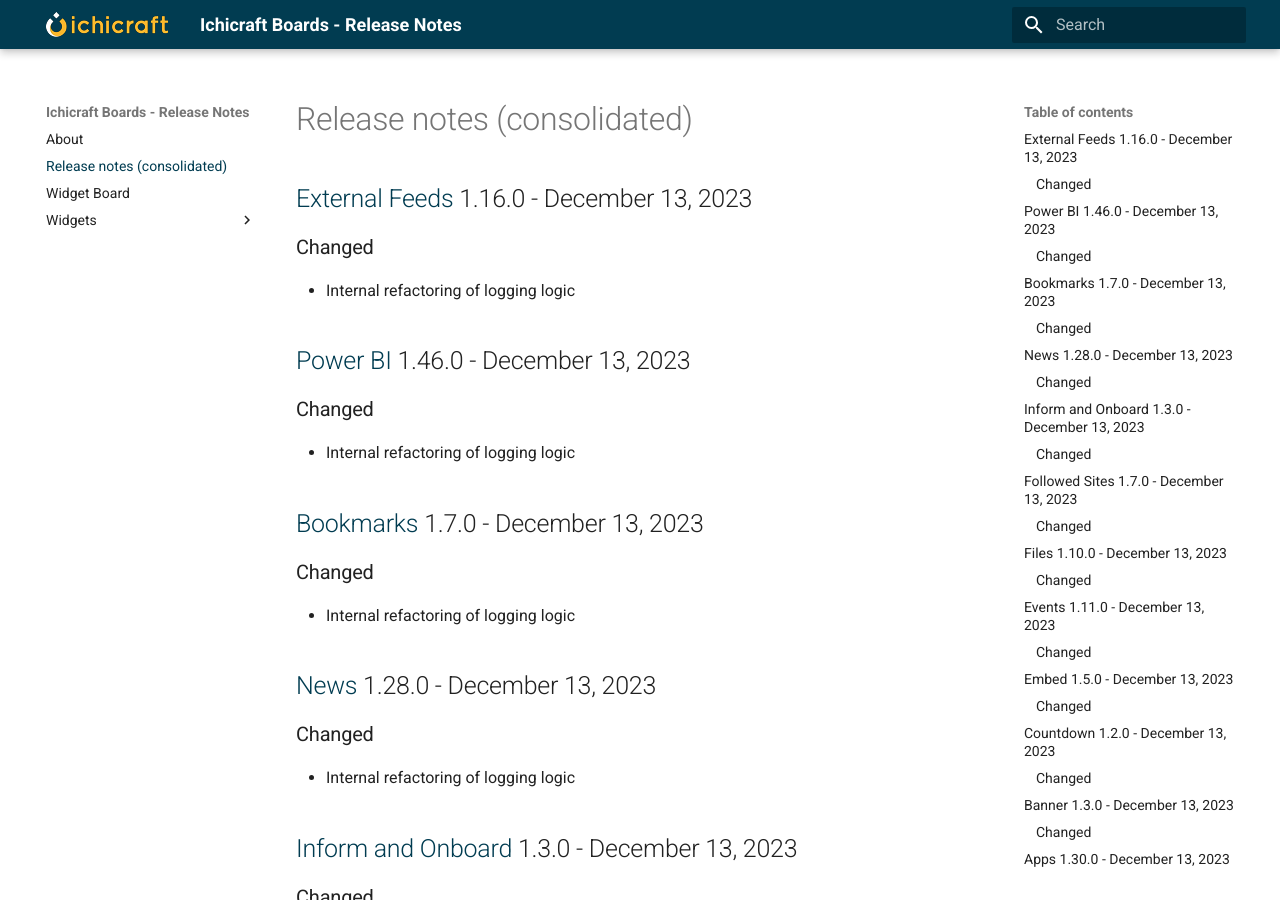
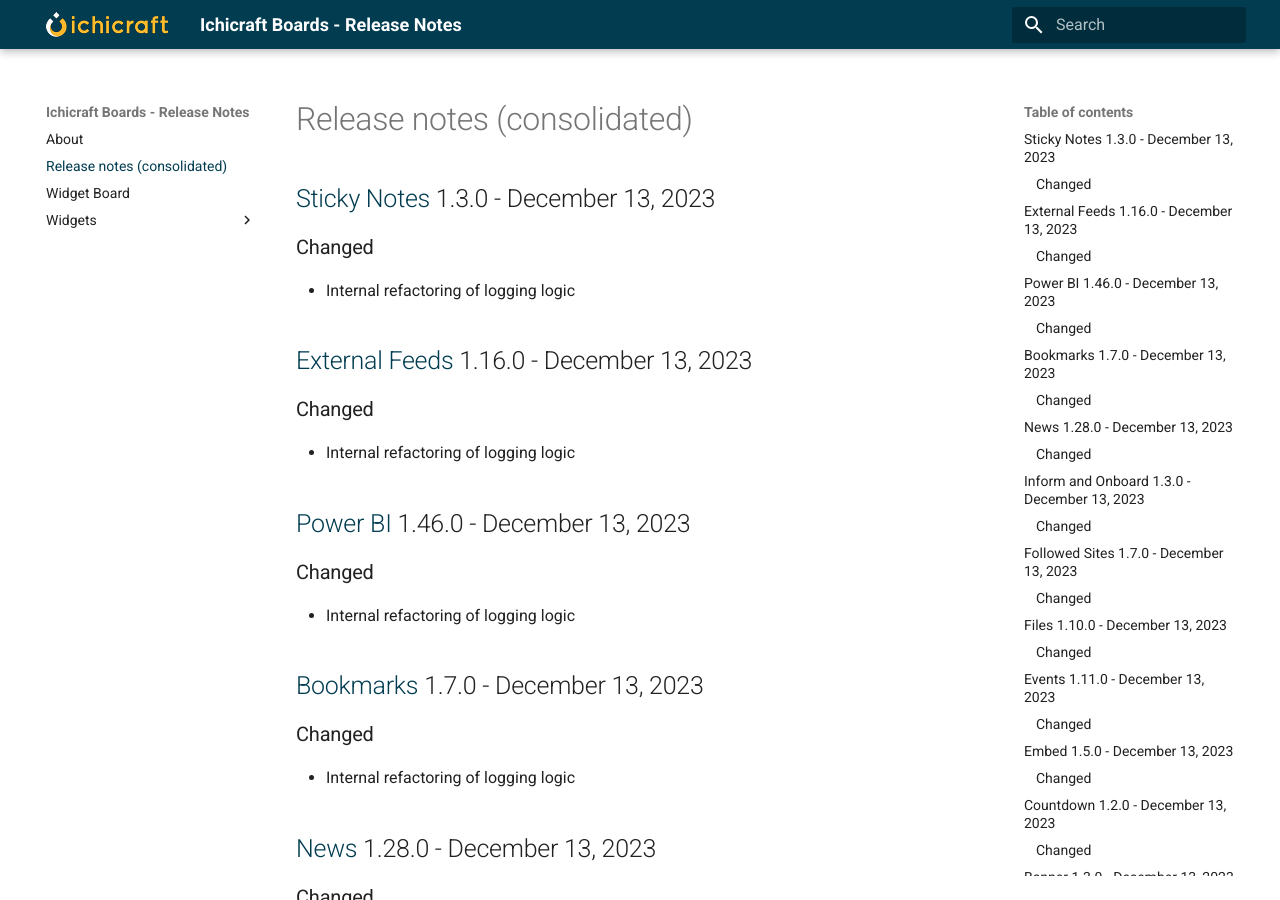
Before and after one commit to ichicraft/widgets-docs, an MkDocs documentation site: the page built from docs/Release-notes-(consolidated).md, in a window 1280 px wide and 900 px high. Built offline with MkDocs 1.6.1 and Material for MkDocs 9.7.7, drawn with Linux system fonts in a browser that asks for light colours.

Commit message:
Release notes updated by BuildService

```diff
--- a/docs/Release-notes-(consolidated).md
+++ b/docs/Release-notes-(consolidated).md
@@ -1,3 +1,9 @@
+## [Sticky Notes](./Widgets/Sticky Notes.md) 1.3.0 - December 13, 2023
+
+### Changed
+- Internal refactoring of logging logic
+
+
 ## [External Feeds](./Widgets/External Feeds.md) 1.16.0 - December 13, 2023
 
 ### Changed
```
Also changed, not shown: docs/Widgets/Sticky Notes.md (+6 -0 lines).
